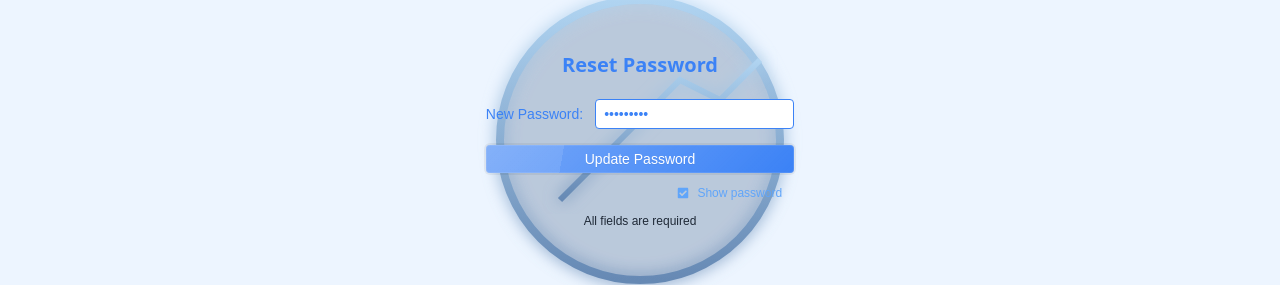
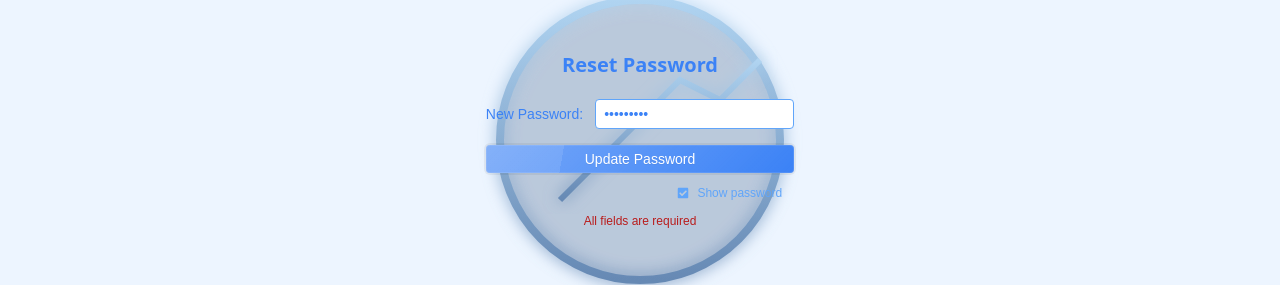
Before and after one commit to Swings0/FundHive, a Next.js app: page /reset-password in a window 1280 px wide. Both pictures are taken after typing "Sample123" into the empty fields and a click on the button "Update Password". Shown: the part 260-545 px from the top of the page. Built offline with nearby package versions, Linux system fonts and the light colour scheme; no server answers.

Commit message:
Reset Password

```diff
--- a/src/app/components/ResetPassword.tsx
+++ b/src/app/components/ResetPassword.tsx
@@ -14,9 +14,12 @@ export default function ResetPassword() {
   const [success,setSuccess] = useState<boolean>(false)
   const [newPassword, setNewPassword] = useState("");
   const [message, setMessage] = useState("");
+  const [loading, setLoading] = useState<boolean>(false);
 
   const handleSubmit = async (e: React.FormEvent) => {
     e.preventDefault();
+    setLoading(true);
+
     try {
       const res = await fetch("/api/reset-password", {
         method: "PATCH",
@@ -38,6 +41,8 @@ export default function ResetPassword() {
       } else {
         setMessage("An unknown error occurred. Please try again.");
       }
+    } finally {
+    setLoading(false);
     }
   };
 
@@ -60,15 +65,16 @@ export default function ResetPassword() {
               value={newPassword}
               onChange={(e) => setNewPassword(e.target.value)}
               required
-              className="outline-none border-[1.9px] border-blue-500 focus:border-blue-600 lg:text-sm md:text-sm text-base text-blue-500 px-2 py-1 rounded-sm"
+              className="outline-none border-[1.9px] border-blue-400 focus:border-blue-600 lg:text-sm md:text-sm text-base text-blue-500 px-2 py-1 rounded-sm"
             />
 
             <div className="mt-4">
               <button
                 type="submit"
                 className="w-full glass bg-blue-500 text-sm text-center hover:bg-blue-600 text-white transition-all ease-linear duration-200 delay-100 py-1 px-6 rounded"
+                disabled={loading}
               >
-                Update Password
+                 {loading ? "Loading..." : "Update Password"}
               </button>
             </div>
 
@@ -86,7 +92,7 @@ export default function ResetPassword() {
             </div>
           </form>
 
-          {message && <p className="text-xs lg:text-center w-full ml-48 lg:ml-0 md:ml-0  mt-3">{message}</p>}
+          {message && <p className="text-xs lg:text-center w-full ml-48 text-red-700 lg:ml-0 md:ml-0  mt-3">{message}</p>}
           </>
       ) : (
         <div className="flex flex-col items-center justify-center">
--- a/src/app/reset-password/page.tsx
+++ b/src/app/reset-password/page.tsx
@@ -3,7 +3,7 @@ import ResetPassword from '../components/ResetPassword';// Adjust the path to yo
 
 export default function ResetPasswordPage() {
   return (
-    <Suspense fallback={<div>Loading...</div>}>
+    <Suspense fallback={<div className='flex items-center justify-center bg-zinc-900 text-white'>Loading...</div>}>
       <ResetPassword />
     </Suspense>
   );
```
